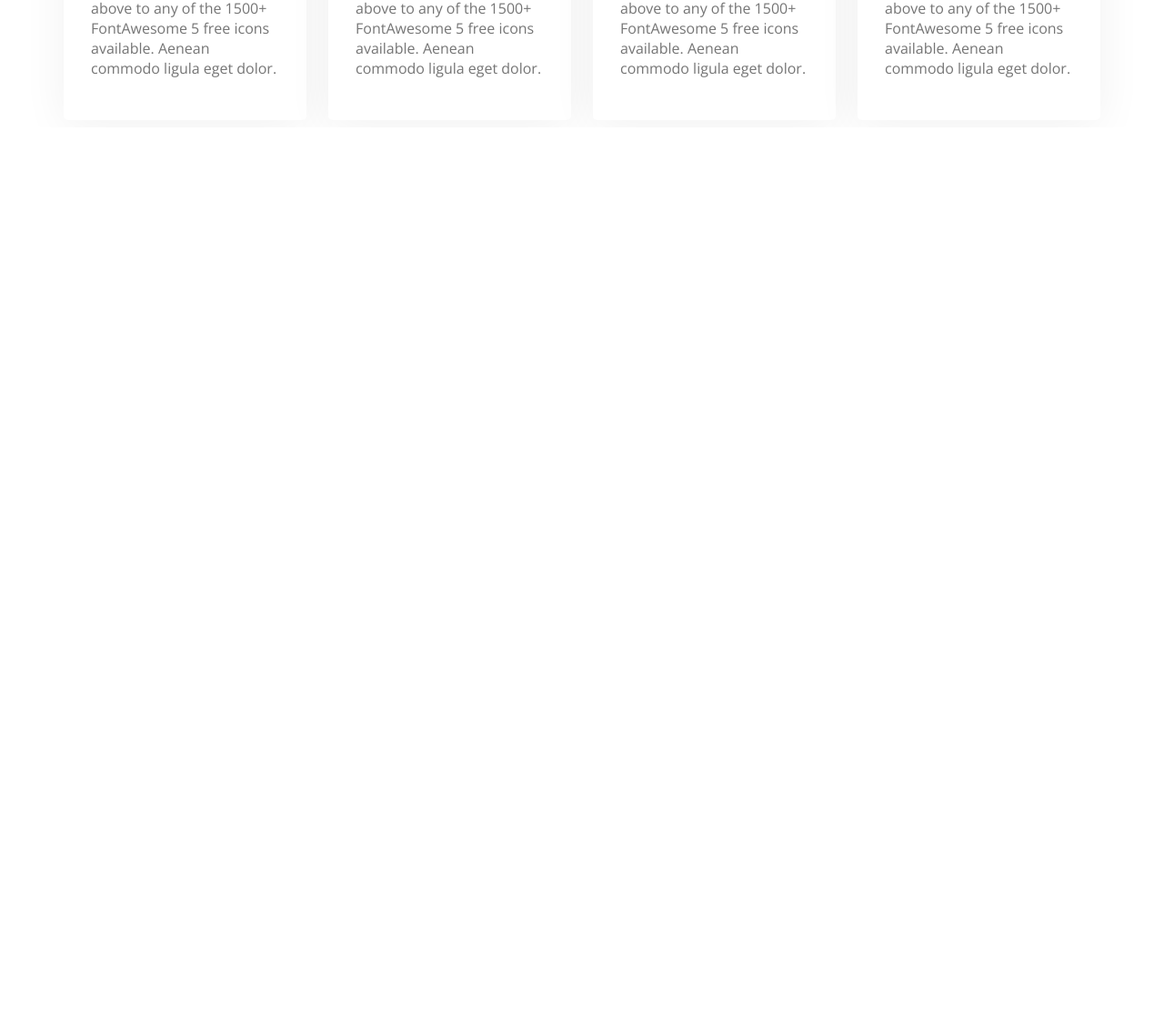
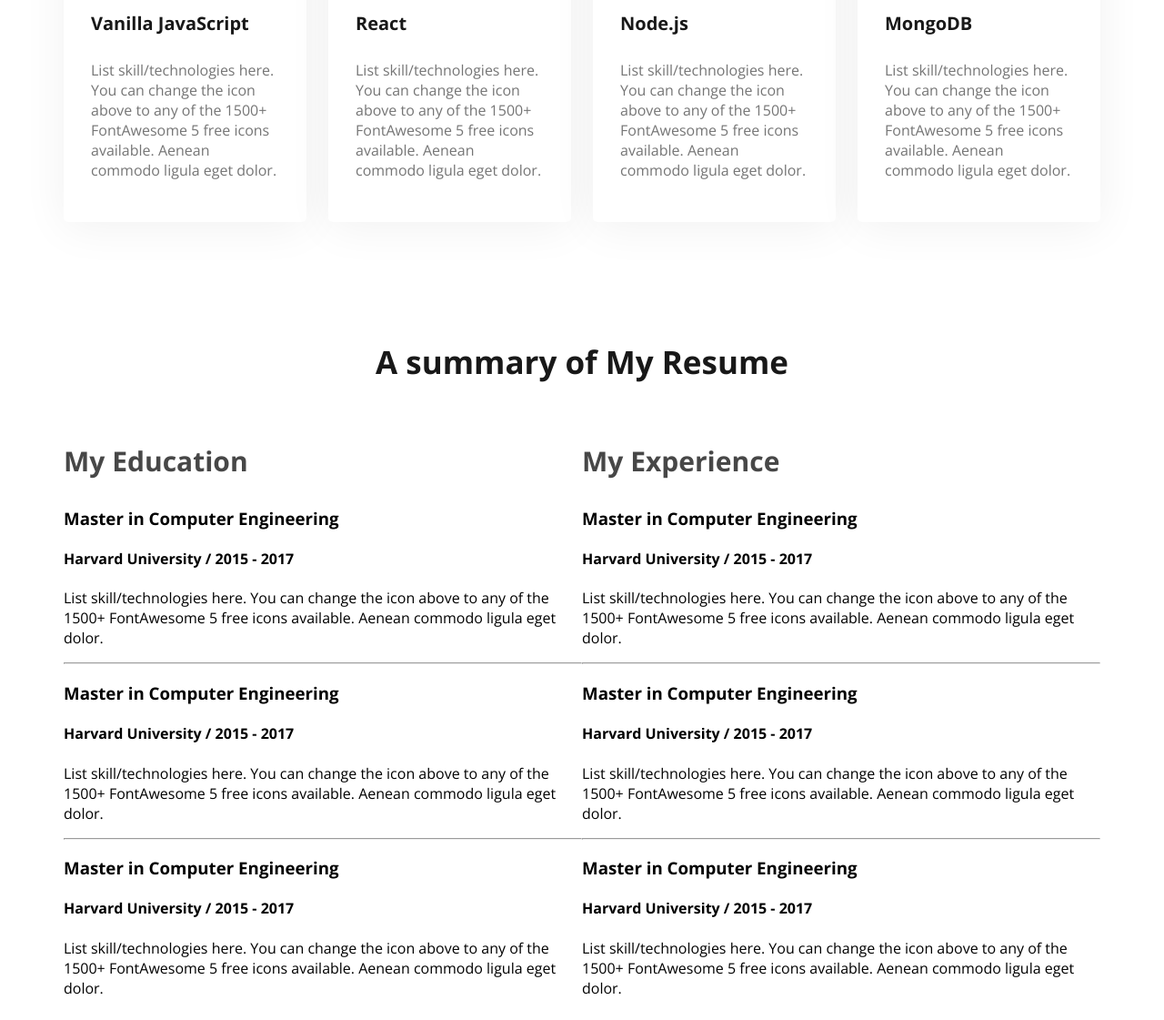
Before and after one commit to mohonsarker40/web-developer-portfolio, a plain HTML site: page index.html in a window 1280 px wide. Shown: the part 2096-3217 px from the top of the page at 91% size. Before the commit the page ends 2236 px from the top, so only its background shows below. Drawn offline with nearby package versions, Linux system fonts and the light colour scheme.

Commit message:
resume content added

```diff
--- a/index.html
+++ b/index.html
@@ -88,6 +88,57 @@
             </div>
         </section>
         <!-- resume section -->
+        <section class="resume">
+            <h3 class="section-title">A summary of My Resume</h3>
+            <div class="resume-container">
+                <div class="resume-column">
+                    <h3 class="resume-column-title">My Education</h3>
+                    <div class="resume-item">
+                        <h3 class="resume-item-title">Master in Computer Engineering</h3>
+                        <h4 class="resume-item-institute">Harvard University / 2015 - 2017</h4>
+                        <p class="resume-item-descripton">List skill/technologies here. You can change the icon above
+                            to any of the 1500+ FontAwesome 5 free icons available. Aenean commodo ligula eget dolor.</p>
+                    </div>
+                    <hr>
+                    <div class="resume-item">
+                        <h3 class="resume-item-title">Master in Computer Engineering</h3>
+                        <h4 class="resume-item-institute">Harvard University / 2015 - 2017</h4>
+                        <p class="resume-item-descripton">List skill/technologies here. You can change the icon above
+                            to any of the 1500+ FontAwesome 5 free icons available. Aenean commodo ligula eget dolor.</p>
+                    </div>
+                    <hr>
+                    <div class="resume-item">
+                        <h3 class="resume-item-title">Master in Computer Engineering</h3>
+                        <h4 class="resume-item-institute">Harvard University / 2015 - 2017</h4>
+                        <p class="resume-item-descripton">List skill/technologies here. You can change the icon above
+                            to any of the 1500+ FontAwesome 5 free icons available. Aenean commodo ligula eget dolor.</p>
+                    </div>
+                </div>
+                <div class="resume-column">
+                    <h3 class="resume-column-title">My Experience</h3>
+                    <div class="resume-item">
+                        <h3 class="resume-item-title">Master in Computer Engineering</h3>
+                        <h4 class="resume-item-institute">Harvard University / 2015 - 2017</h4>
+                        <p class="resume-item-descripton">List skill/technologies here. You can change the icon above
+                            to any of the 1500+ FontAwesome 5 free icons available. Aenean commodo ligula eget dolor.</p>
+                    </div>
+                    <hr>
+                    <div class="resume-item">
+                        <h3 class="resume-item-title">Master in Computer Engineering</h3>
+                        <h4 class="resume-item-institute">Harvard University / 2015 - 2017</h4>
+                        <p class="resume-item-descripton">List skill/technologies here. You can change the icon above
+                            to any of the 1500+ FontAwesome 5 free icons available. Aenean commodo ligula eget dolor.</p>
+                    </div>
+                    <hr>
+                    <div class="resume-item">
+                        <h3 class="resume-item-title">Master in Computer Engineering</h3>
+                        <h4 class="resume-item-institute">Harvard University / 2015 - 2017</h4>
+                        <p class="resume-item-descripton">List skill/technologies here. You can change the icon above
+                            to any of the 1500+ FontAwesome 5 free icons available. Aenean commodo ligula eget dolor.</p>
+                    </div>
+                </div>
+            </div>
+        </section>
     </main>
     <footer></footer>
 </body>
--- a/style/style.css
+++ b/style/style.css
@@ -96,6 +96,10 @@ main {
   margin: 0 auto;
 }
 
+main section {
+  margin-top: 130px;
+}
+
 /* about section styles */
 .about {
   padding: 130px;
@@ -137,3 +141,12 @@ main {
 }
 
 /* resume section */
+.resume-column-title {
+  color: rgb(71, 71, 71);
+  font-size: 30px;
+  font-weight: 700;
+}
+
+.resume-container{
+    display: flex;
+}
```
